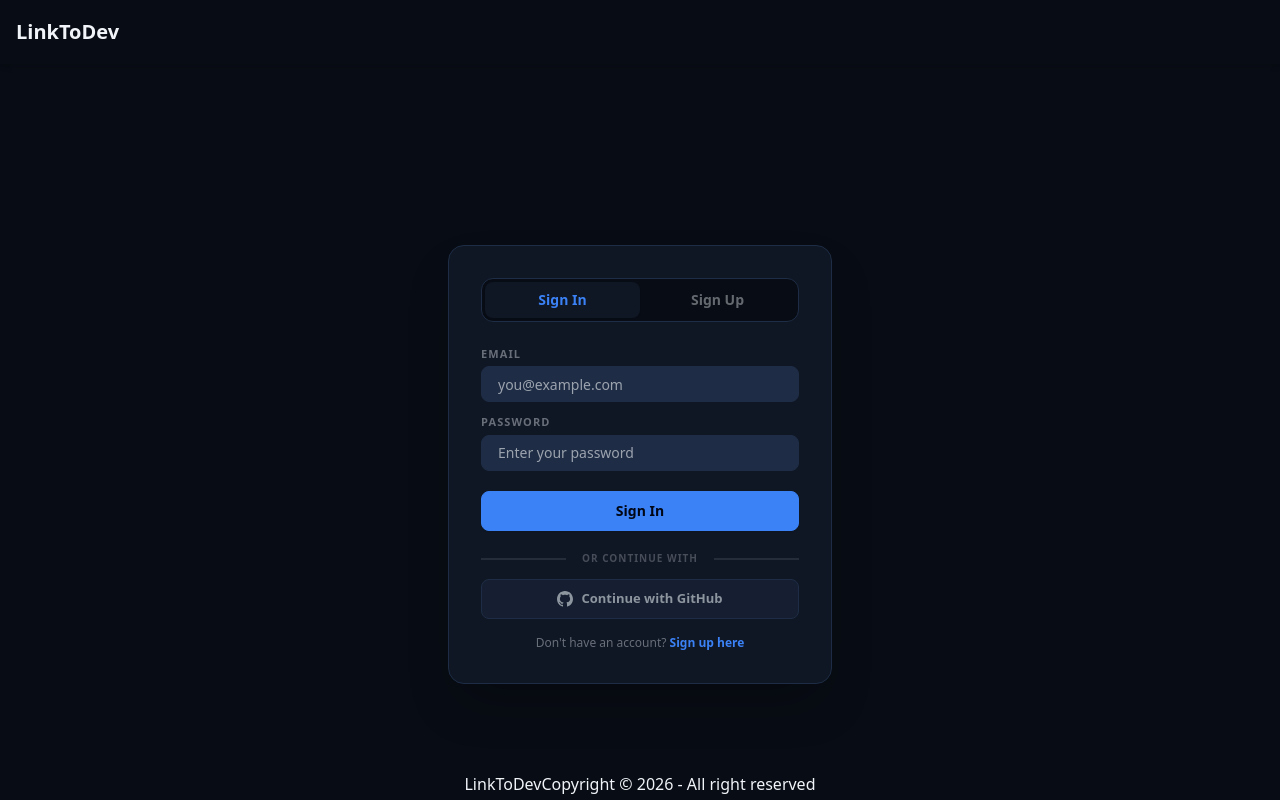
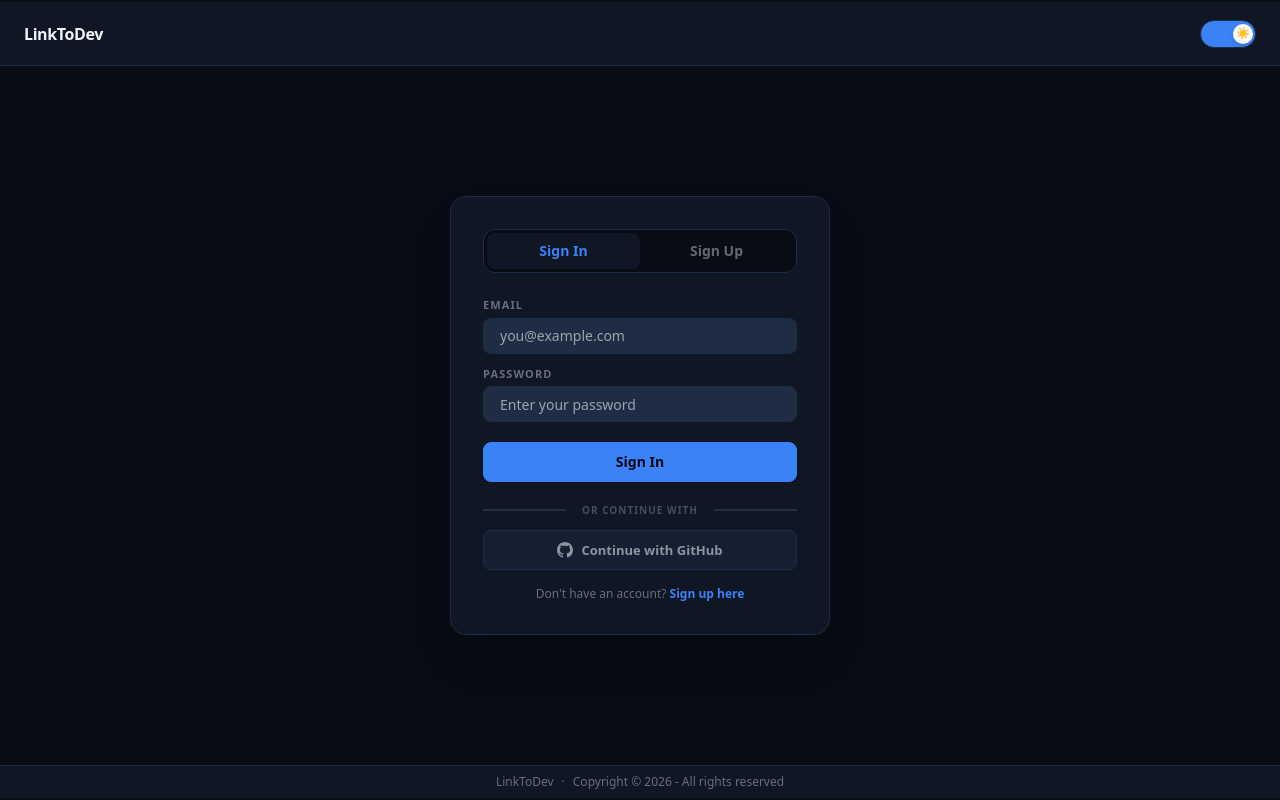
Before and after one commit to v1v4k/LinkToDevWeb, a React (Vite) app: page /login in a window 1280 px wide. Built offline with nearby package versions, Linux system fonts and the light colour scheme; no server answers.

Commit message:
feat(navbar): redesign navbar and fix layout

```diff
--- a/src/App.jsx
+++ b/src/App.jsx
@@ -13,7 +13,6 @@ import Messages from "./components/messages/Messages";
 import Premium from "./components/payments/Premium";
 import PaymentSuccess from "./components/payments/PaymentSuccess";
 import PaymentCancel from "./components/payments/PaymentCancel";
-import ThemeToggle from "./components/ThemeToggle";
 
 const App = () => {
   return (
--- a/src/components/Body.jsx
+++ b/src/components/Body.jsx
@@ -12,9 +12,9 @@ const Body = () => {
   }, [fetchUser]);
 
   return (
-    <div className="flex flex-col h-[100dvh] w-full overflow-hidden">
+    <div className="flex flex-col h-[100dvh] w-full">
       <Navbar />
-      <div className="flex-1  overflow-hidden ">
+      <div className="flex-1 min-h-0  flex flex-col ">
         <Outlet />
       </div>
       <Footer />
--- a/src/components/Footer.jsx
+++ b/src/components/Footer.jsx
@@ -1,9 +1,22 @@
 const Footer = () => {
   return (
-    <footer className=" w-full text-neutral-content p-1  flex justify-center ">
-      <p>LinkToDev</p>
-      <p>Copyright © {new Date().getFullYear()} - All right reserved</p>
-    </footer>
+    <div className="relative">
+      {/* Footer content */}
+      <footer
+        className="w-full bg-base-200 border-t border-base-300 py-2 px-4
+    flex flex-col sm:flex-row items-center justify-center
+    gap-0.5 sm:gap-2 text-xs text-base-content/40 font-medium"
+      >
+        <span>LinkToDev</span>
+        <span className="hidden sm:block">·</span>
+        <span>
+          Copyright © {new Date().getFullYear()} - All rights reserved
+        </span>
+      </footer>
+
+      {/* Bottom accent line */}
+      <div className="h-[2px] w-full bg-gradient-to-r from-primary via-secondary to-primary opacity-80" />
+    </div>
   );
 };
 
--- a/src/components/Login/SignUpForm.jsx
+++ b/src/components/Login/SignUpForm.jsx
@@ -31,7 +31,7 @@ const SignUpForm = () => {
   const errorCls = "text-[11px] font-semibold text-error mt-0.5";
 
   return (
-    <form onSubmit={handleSubmit(onSubmit)} className="flex flex-col gap-3">
+    <form onSubmit={handleSubmit(onSubmit)} className="flex flex-col gap-2">
 
       {/* First + Last name side by side */}
       <div className="grid grid-cols-2 gap-2">
@@ -60,8 +60,6 @@ const SignUpForm = () => {
           )}
         </div>
       </div>
-
-      {/* Email */}
       <div className="flex flex-col gap-1">
         <label className={labelCls}>Email</label>
         <input
@@ -88,15 +86,11 @@ const SignUpForm = () => {
           <span className={errorCls}>{errors.password.message}</span>
         )}
       </div>
-
-      {/* API error */}
       {errors.root && (
         <p className="text-xs text-error text-center bg-error/10 border border-error/20 rounded-lg px-3 py-2 m-0">
           {errors.root.message}
         </p>
       )}
-
-      {/* Submit */}
       <button
         className="btn btn-primary w-full h-10 min-h-0 text-sm font-bold normal-case mt-1"
         type="submit"
--- a/src/components/Login/index.jsx
+++ b/src/components/Login/index.jsx
@@ -13,14 +13,14 @@ const Login = () => {
   const user = useSelector((store) => store.user);
   const navigate = useNavigate();
 
- useEffect(() => {
-    if (user) navigate("/")
-  }, [user, navigate])
+  useEffect(() => {
+    if (user) navigate("/");
+  }, [user, navigate]);
 
   return (
     <>
-      <div className="min-h-screen flex items-center justify-center bg-base-100 px-4">
-        <div className="bg-base-200 border border-base-300 rounded-2xl shadow-2xl p-8 w-full max-w-sm">
+      <div className="flex-1 flex items-center justify-center bg-base-100 px-4 py-6 overflow-y-auto">
+        <div className="bg-base-200 border border-base-300 rounded-2xl shadow-2xl p-5 sm:p-6 lg:p-8 w-full max-w-[380px] my-auto">
           <AuthTabs activeTab={activeTab} onChange={setActiveTab} />
           {activeTab === "signin" ? (
             <SignInForm oauthError={oauthError} />
--- a/src/components/Navbar.jsx
+++ b/src/components/Navbar.jsx
@@ -1,85 +1,112 @@
-import { useDispatch, useSelector } from "react-redux";
-import { Link, useNavigate } from "react-router-dom";
-import { BASE_URL } from "../utils/constants";
-import axios from "axios";
-import { removeUser } from "../redux/userSlice";
-import { clearFeed } from "../redux/feedSlice";
+import { useSelector } from "react-redux";
+import { Link, useLocation } from "react-router-dom";
 import SearchBar from "./SearchBar";
 import ThemeToggle from "./ThemeToggle";
+import useAuth from "../hooks/useAuth";
+import { useState } from "react";
 
 const Navbar = () => {
   const user = useSelector((store) => store.user);
-  const dispatch = useDispatch();
-  const navigate = useNavigate();
+  const { handleSignout } = useAuth();
+  const [isLoggingOut, setIsLoggingOut] = useState(false);
+  const location = useLocation();
 
-  const handleLogout = async () => {
-    try {
-      await axios.post(`${BASE_URL}/logout`, {}, { withCredentials: true });
-      dispatch(removeUser());
-      dispatch(clearFeed());
-      return navigate("/login");
-    } catch (error) {
-      console.error("Error occurred while logout:", error);
-    }
+  const onLogout = async () => {
+    setIsLoggingOut(true);
+    await handleSignout();
+    setIsLoggingOut(false);
   };
 
   return (
-    <div className="navbar bg-base-100 shadow-md px-4 relative z-50">
+    <div className="relative z-50">
+
+      {/* Top accent line */}
+      <div className="h-[2px] w-full bg-gradient-to-r from-primary via-secondary to-primary opacity-80" />
+
+      {/* Navbar */}
+      <div className="navbar bg-base-200 border-b border-base-300 px-6">
+
         <div className="flex-1">
-        <Link to={"/"} className=" text-xl font-bold">
+          <Link to="/" className="text-base font-extrabold tracking-tight">
             LinkToDev
           </Link>
           {user && (
-          <div className="font-semibold ml-8 text-lg hover:scale-110 transition-transform duration-200  cursor-pointer">
-             <Link to="/messages">Messages</Link>
+            <Link
+              to="/messages"
+              className={`hidden sm:block text-sm font-semibold ml-8
+                transition-colors duration-200
+                ${location.pathname === "/messages"
+                  ? "text-primary"
+                  : "text-base-content/70 hover:text-base-content"
+                }`}
+            >
+              Messages
+            </Link>
+          )}
+        </div>
+
+        <div className="flex-none flex items-center gap-4">
+          {user && (
+            <div className="hidden md:block">
+              <SearchBar />
             </div>
           )}
+
+          <ThemeToggle />
+
+          {user && (
+            <>
+              <div className="hidden md:block text-sm font-semibold">
+                {user.firstName}
               </div>
-      {user && (
-        <div className="flex-none flex items-center gap-4">
-          <div className="flex-none mx-4">
-            <SearchBar />
-          </div>
-          <ThemeToggle />
-          <div className="font-semibold text-lg">{user.firstName}</div>
-          <div className="dropdown dropdown-end mx-4">
+              <div className="dropdown dropdown-end">
                 <div
                   tabIndex={0}
                   role="button"
-              className="btn btn-ghost btn-circle avatar hover:bg-base-200"
+                  className="btn btn-ghost btn-circle avatar hover:bg-base-300"
                 >
                   <div className="w-10 rounded-full ring ring-primary ring-offset-base-100 ring-offset-2">
-                <img alt="profile" src={user.photoUrl} />
+                    <img
+                      alt="profile"
+                      src={user.photoUrl}
+                      onError={(e) => {
+                        e.target.style.display = "none";
+                        e.target.nextSibling.style.display = "flex";
+                      }}
+                    />
+                    <span
+                      style={{ display: "none" }}
+                      className="w-full h-full flex items-center justify-center bg-primary text-primary-content font-bold text-sm"
+                    >
+                      {user.firstName?.[0]}{user.lastName?.[0]}
+                    </span>
                   </div>
                 </div>
                 <ul
                   tabIndex={0}
                   className="menu menu-sm dropdown-content font-medium bg-base-100 rounded-box mt-4 w-52 p-2 shadow-lg z-[100] gap-1"
                 >
+                  <li><Link to="/profile">Profile</Link></li>
+                  <li><Link to="/connections">Connections</Link></li>
+                  <li><Link to="/requests">Requests</Link></li>
+                  <li><Link to="/premium">Premium</Link></li>
+                  <li><Link to="/settings">Settings</Link></li>
                   <li>
-                <Link to="/profile">Profile</Link>
-              </li>
-              <li>
-                <Link to="/connections">Connections</Link>
-              </li>
-              <li>
-                <Link to="/requests">Requests</Link>
-              </li>
-              <li>
-                <Link to="/premium">Premium</Link>
-              </li>
-              <li>
-                <Link to="/settings">Settings</Link>
-              </li>
-              <li>
-                <button onClick={handleLogout} className="text-red-500">
-                  Logout
+                    <button
+                      onClick={onLogout}
+                      disabled={isLoggingOut}
+                      className="text-error"
+                    >
+                      {isLoggingOut ? "Logging out..." : "Logout"}
                     </button>
                   </li>
                 </ul>
               </div>
+            </>
+          )}
         </div>
-      )}
+
+      </div>
     </div>
   );
 };
--- a/src/components/ThemeToggle.jsx
+++ b/src/components/ThemeToggle.jsx
@@ -1,25 +1,25 @@
-import useTheme from "../hooks/useTheme";
+import useTheme from "../hooks/useTheme"
 
 const ThemeToggle = () => {
-  const { isDark, toggleTheme } = useTheme();
+  const { isDark, toggleTheme } = useTheme()
 
   return (
     <button
       onClick={toggleTheme}
       className={`
-        w-16 h-8 rounded-full border border-base-300
+        w-14 h-7 rounded-full border border-base-300
         transition-all duration-300 cursor-pointer
         flex items-center px-1
-        ${isDark ? "bg-primary" : "bg-base-content/20"}
+        ${isDark ? "bg-primary" : "bg-base-300"}
       `}
     >
       <div
         className={`
-          w-6 h-6 rounded-full shadow-md
+          w-5 h-5 rounded-full shadow-md
           transition-transform duration-300
-          flex items-center justify-center text-base
+          flex items-center justify-center text-[11px]
           ${isDark
-            ? "translate-x-8 bg-white"
+            ? "translate-x-7 bg-white"
             : "translate-x-0 bg-white"
           }
         `}
@@ -27,7 +27,7 @@ const ThemeToggle = () => {
         {isDark ? "☀️" : "🌙"}
       </div>
     </button>
-  );
-};
+  )
+}
 
-export default ThemeToggle;
+export default ThemeToggle
```
Lines whose indentation alone changed are shown as unchanged.
